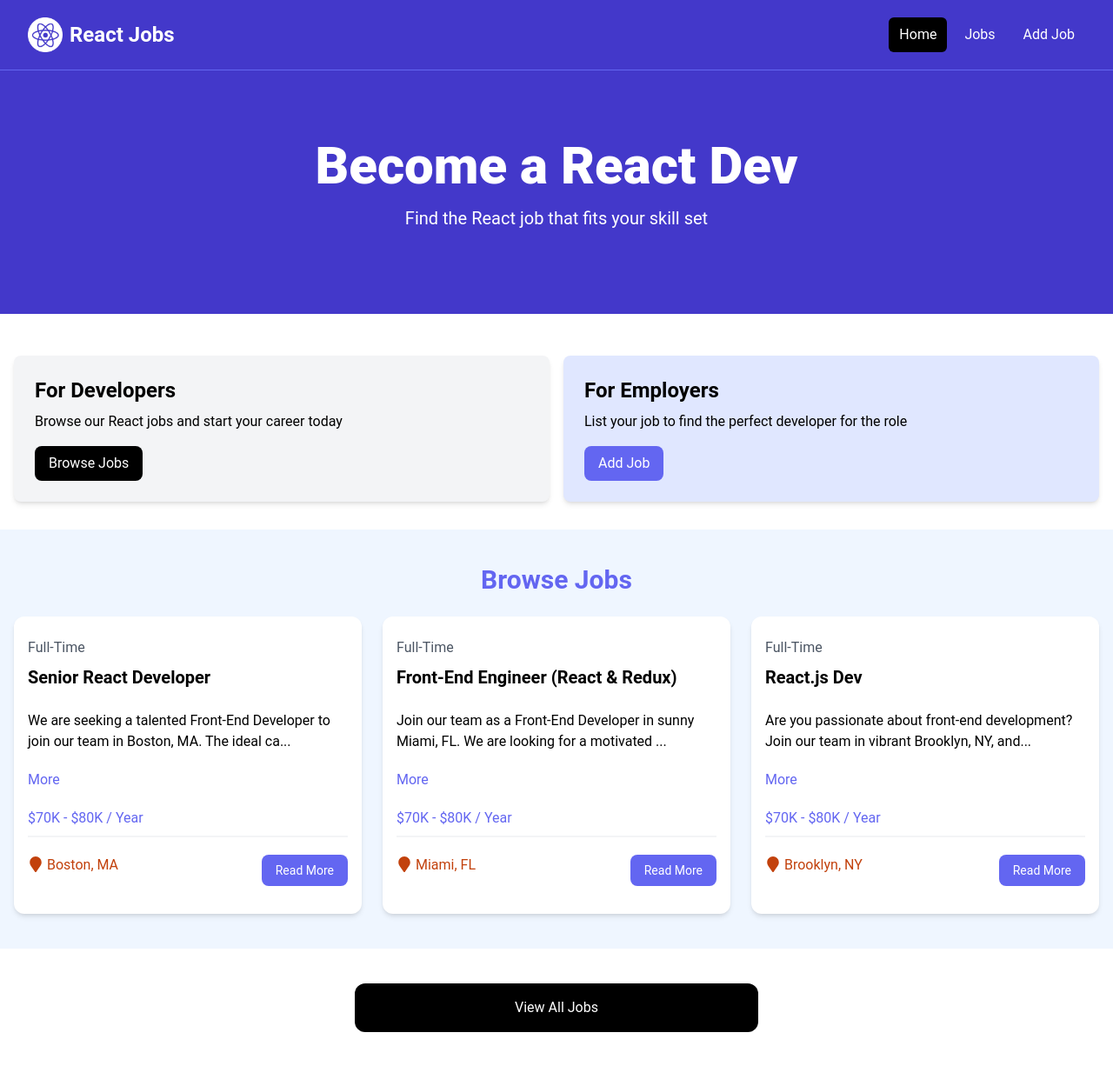
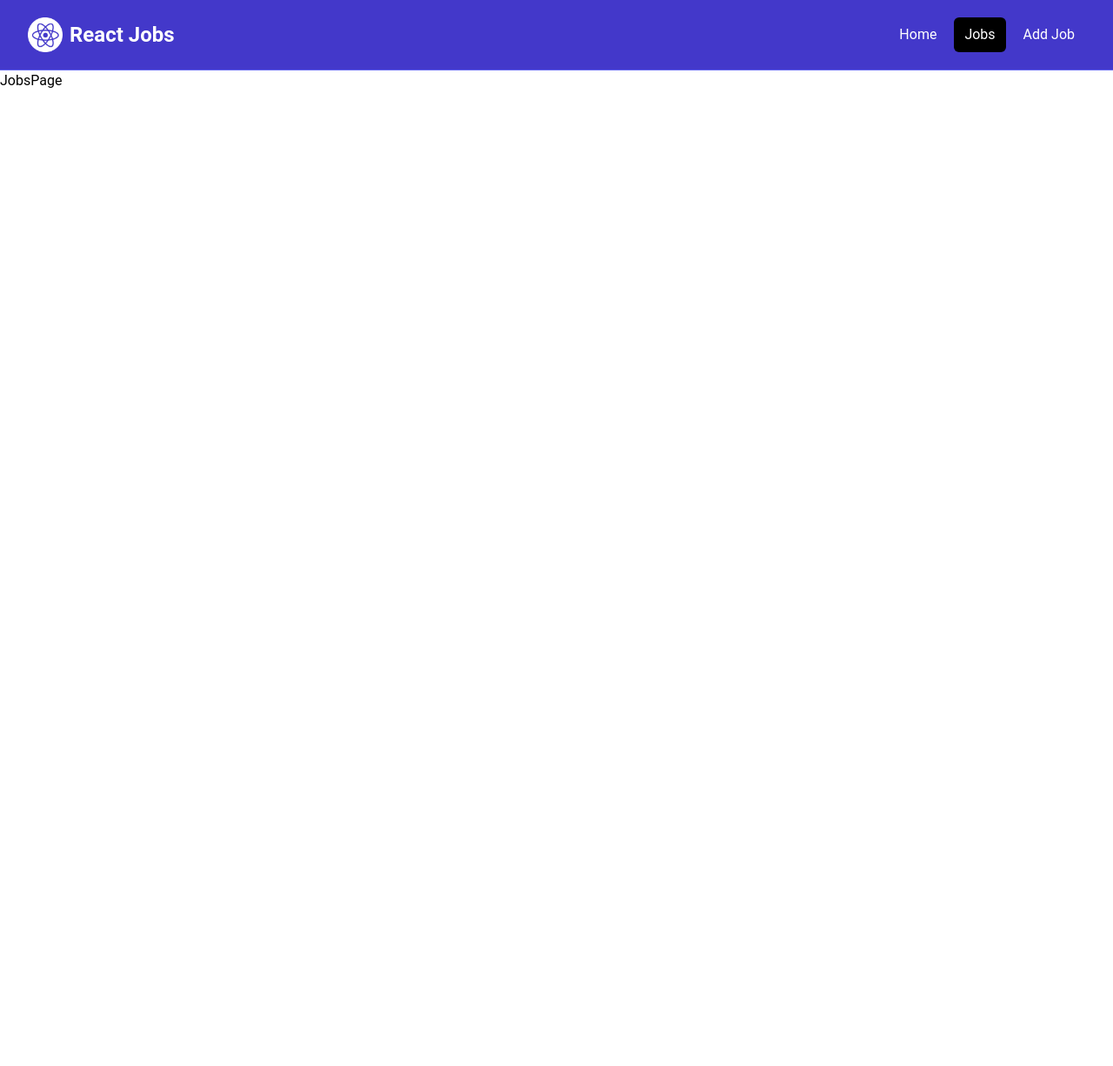
Before and after one commit to olya-us/react-jobs, a React (Vite) app: page /jobs in a window 1280 px wide. Shown: the whole page at 87% size. After the commit the page ends 800 px from the top, so only its background shows below. Built offline with nearby package versions, Linux system fonts and the light colour scheme; the HTML template or start-up script is replaced by a standard one.

Commit message:
React Router Setup. Create Routes From Elements. Router Provider. Homepage Component/Route. Layouts. Jobs Page Component/Route. Link Component. Custom 404 Page. Active Links With NavLink

```diff
--- a/package.json
+++ b/package.json
@@ -12,7 +12,8 @@
   "dependencies": {
     "react": "^18.2.0",
     "react-dom": "^18.2.0",
-    "react-icons": "^5.0.1"
+    "react-icons": "^5.0.1",
+    "react-router-dom": "^6.22.3"
   },
   "devDependencies": {
     "@types/react": "^18.2.66",
--- a/src/App.jsx
+++ b/src/App.jsx
@@ -1,18 +1,23 @@
-import Navbar from "./components/Navbar"
-import Hero from "./components/Hero"
-import HomeCards from "./components/HomeCards"
-import JobListings from "./components/JobListings"
-import ViewAllJobs from "./components/ViewAllJobs"
+import { Route, createBrowserRouter, createRoutesFromElements, RouterProvider } from 'react-router-dom'
+import HomePage from './pages/HomePage'
+import MainLayout from './layouts/MainLayout'
+import JobsPage from './pages/JobsPage'
+import NotFoundPage from './pages/NotFoundPage'
+
+
+const router = createBrowserRouter(
+  createRoutesFromElements(
+    <Route path='/' element={<MainLayout/>}>
+      <Route index element={<HomePage/>} />
+      <Route path='/jobs' element={<JobsPage/>} />
+      <Route path='*' element={<NotFoundPage/>} />
+    </Route>
+  )
+)
 
 const App = () => {
   return (
-    <>
-      <Navbar/>
-      <Hero/>
-      <HomeCards/>
-      <JobListings/>
-      <ViewAllJobs/>
-    </>
+    <RouterProvider router={router}/>
   )
 }
 
--- a/src/components/HomeCards.jsx
+++ b/src/components/HomeCards.jsx
@@ -1,3 +1,4 @@
+import { Link } from "react-router-dom"
 import Card from "./Card"
 
 const HomeCards = () => {
@@ -8,21 +9,21 @@
                 <Card>
                     <h2 className="text-2xl font-bold">For Developers</h2>
                     <p className="mt-2 mb-4">Browse our React jobs and start your career today</p>
-                        <a
-                            href="/jobs.html"
+                    <Link
+                        to="/jobs"
                         className="inline-block bg-black text-white rounded-lg px-4 py-2 hover:bg-gray-700"
                     >
                         Browse Jobs
-                        </a>
+                    </Link>
                 </Card>
                 <Card bg="bg-indigo-100">
                     <h2 className="text-2xl font-bold">For Employers</h2>
                     <p className="mt-2 mb-4">
                         List your job to find the perfect developer for the role
                     </p>
-                        <a href="/add-job.html" className="inline-block bg-indigo-500 text-white rounded-lg px-4 py-2 hover:bg-indigo-600">
+                    <Link to="/add-job" className="inline-block bg-indigo-500 text-white rounded-lg px-4 py-2 hover:bg-indigo-600">
                         Add Job
-                        </a>
+                    </Link>
                 </Card>
                 </div>
             </div>
--- a/src/components/JobListing.jsx
+++ b/src/components/JobListing.jsx
@@ -1,5 +1,6 @@
 import { useState } from 'react';
-import {FaMapMarker} from 'react-icons/fa'
+import { FaMapMarker } from 'react-icons/fa'
+import { Link } from 'react-router-dom';
 
 const JobListing = ({ job }) => {
     const [showFullDescription, setShowFullDescription] = useState(false);
@@ -9,6 +10,7 @@
     if (!showFullDescription) {
       description = description.substring(0, 90) + '...'
     }
+
     return (
         <div className="bg-white rounded-xl shadow-md relative">
             <div className="p-4">
@@ -27,12 +29,12 @@
                         <FaMapMarker className='inline text-lg mb-1 mr-1'/>
                         {job.location}
                     </div>
-                    <a
-                        href={`/job/${job.id}`}
+                    <Link
+                        to={`/job/${job.id}`}
                         className="h-[36px] bg-indigo-500 hover:bg-indigo-600 text-white px-4 py-2 rounded-lg text-center text-sm"
                     >
                         Read More
-                    </a>
+                    </Link>
                 </div>
             </div>
         </div>
--- a/src/components/Navbar.jsx
+++ b/src/components/Navbar.jsx
@@ -1,32 +1,29 @@
+import { NavLink } from 'react-router-dom'
 import logo from '../assets/images/logo.png'
 
 const Navbar = () => {
+    const linkClass = ({isActive}) => isActive ? "bg-black text-white hover:bg-gray-900 hover:text-white rounded-md px-3 py-2" : "text-white hover:bg-gray-900 hover:text-white rounded-md px-3 py-2"
+
     return (
         <nav className="bg-indigo-700 border-b border-indigo-500">
             <div className="mx-auto max-w-7xl px-2 sm:px-6 lg:px-8">
                 <div className="flex h-20 items-center justify-between">
                     <div className="flex flex-1 items-center justify-center md:items-stretch md:justify-start">
-                        <a className="flex flex-shrink-0 items-center mr-4" href="/index.html">
+                        <NavLink className="flex flex-shrink-0 items-center mr-4" to="/">
                             <img className="h-10 w-auto" src={logo} alt="React Jobs"/>
                             <span className="hidden md:block text-white text-2xl font-bold ml-2">React Jobs</span>
-                        </a>
+                        </NavLink>
                         <div className="md:ml-auto">
                             <div className="flex space-x-2">
-                                <a
-                                    href="/index.html"
-                                    className="text-white bg-black hover:bg-gray-900 hover:text-white rounded-md px-3 py-2"
-                                    >Home</a
-                                >
-                                <a
-                                    href="/jobs.html"
-                                    className="text-white hover:bg-gray-900 hover:text-white rounded-md px-3 py-2"
-                                    >Jobs</a
-                                >
-                                <a
-                                    href="/add-job.html"
-                                    className="text-white hover:bg-gray-900 hover:text-white rounded-md px-3 py-2"
-                                    >Add Job</a
-                                >
+                                <NavLink to="/" className={linkClass}>
+                                    Home
+                                </NavLink>
+                                <NavLink to="/jobs" className={linkClass}>
+                                    Jobs
+                                </NavLink>
+                                <NavLink to="/add-job" className={linkClass}>
+                                    Add Job
+                                </NavLink>
                             </div>
                         </div>
                     </div>
--- a/src/components/ViewAllJobs.jsx
+++ b/src/components/ViewAllJobs.jsx
@@ -1,13 +1,13 @@
-import React from 'react'
+import { Link } from "react-router-dom"
 
 const ViewAllJobs = () => {
     return (
         <section className="m-auto max-w-lg my-10 px-6">
-            <a
-                href="/jobs"
+            <Link
+                to="/jobs"
                 className="block bg-black text-white text-center py-4 px-6 rounded-xl hover:bg-gray-700"
-                >View All Jobs</a
-            >
+                >View All Jobs
+            </Link>
         </section>
     )
 }
--- /dev/null
+++ b/src/layouts/MainLayout.jsx
@@ -0,0 +1,13 @@
+import { Outlet } from "react-router-dom"
+import Navbar from "../components/Navbar"
+
+const MainLayout = () => {
+  return (
+    <>
+        <Navbar/>
+        <Outlet/>
+    </>
+  )
+}
+
+export default MainLayout
--- /dev/null
+++ b/src/pages/HomePage.jsx
@@ -0,0 +1,18 @@
+import Navbar from "../components/Navbar"
+import Hero from "../components/Hero"
+import HomeCards from "../components/HomeCards"
+import JobListings from "../components/JobListings"
+import ViewAllJobs from "../components/ViewAllJobs"
+
+const HomePage = () => {
+  return (
+    <>
+        <Hero/>
+        <HomeCards/>
+        <JobListings/>
+        <ViewAllJobs/>
+    </>
+  )
+}
+
+export default HomePage
--- /dev/null
+++ b/src/pages/JobsPage.jsx
@@ -0,0 +1,9 @@
+import React from 'react'
+
+const JobsPage = () => {
+  return (
+    <div>JobsPage</div>
+  )
+}
+
+export default JobsPage
--- /dev/null
+++ b/src/pages/NotFoundPage.jsx
@@ -0,0 +1,20 @@
+import { Link } from 'react-router-dom';
+import { FaExclamationTriangle } from 'react-icons/fa';
+
+const NotFoundPage = () => {
+  return (
+    <section className='text-center flex flex-col justify-center items-center h-96'>
+      <FaExclamationTriangle className='text-yellow-400 text-6xl mb-4' />
+      <h1 className='text-6xl font-bold mb-4'>404 Not Found</h1>
+      <p className='text-xl mb-5'>This page does not exist</p>
+      <Link
+        to='/'
+        className='text-white bg-indigo-700 hover:bg-indigo-900 rounded-md px-3 py-2 mt-4'
+      >
+        Go Back
+      </Link>
+    </section>
+  );
+};
+
+export default NotFoundPage;
```
Also changed, not shown: 1 other file (tests, documents, lock files or other folders). Lines whose indentation alone changed are shown as unchanged.
